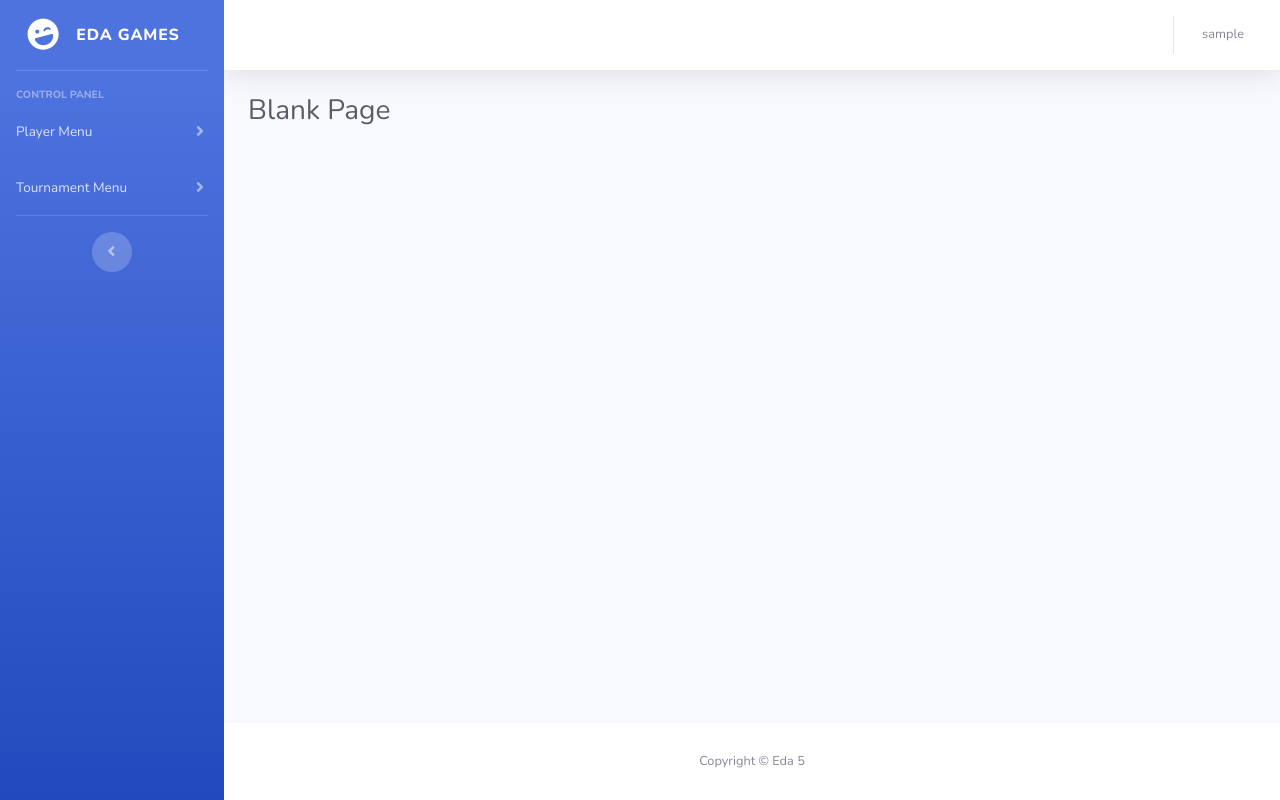
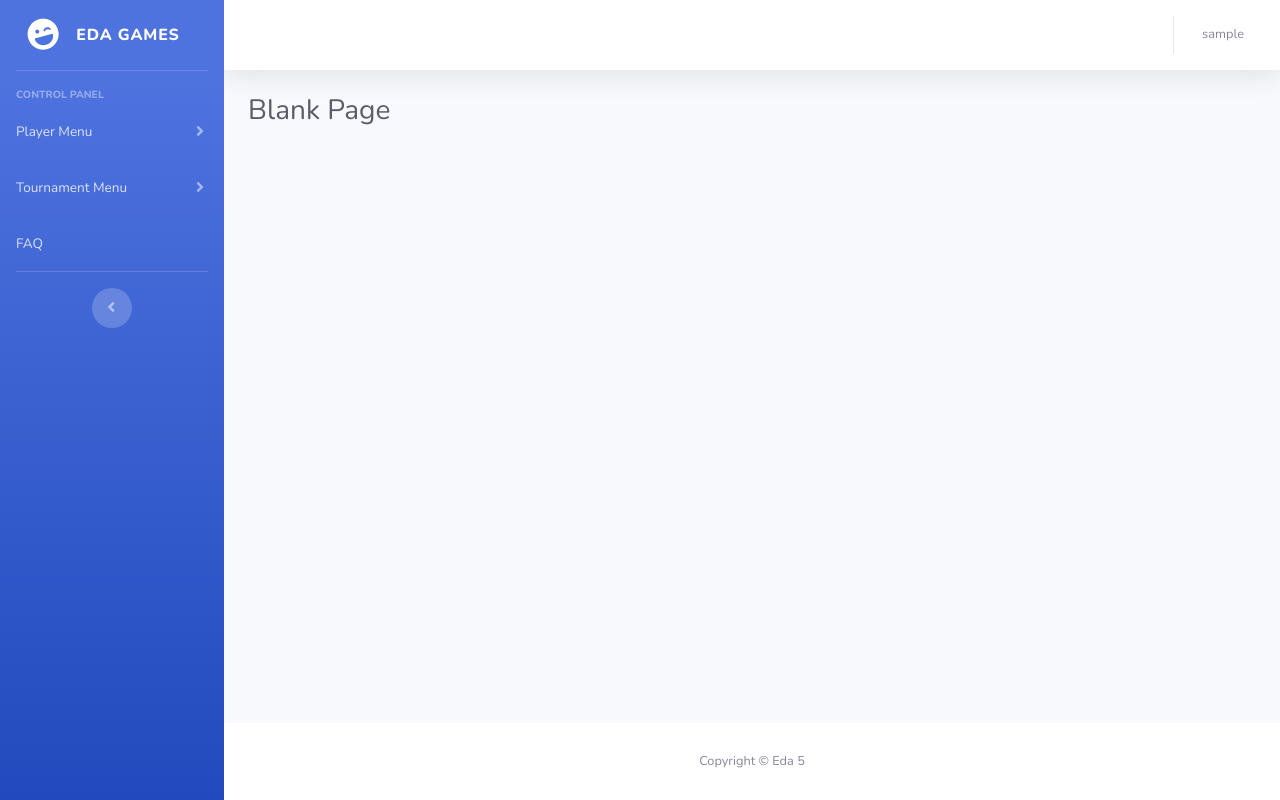
Before and after one commit to evbeda/edagames-django, a Django app: page / in a window 1280 px wide. Run offline with Django 3.2, Linux system fonts and the light colour scheme; the visitor is signed in with stand-in values (Sample User, id 1); some libraries are stand-ins or nearby versions.

Commit message:
Adds faq into sidebar

```diff
--- a/templates/base.html
+++ b/templates/base.html
@@ -72,6 +72,9 @@
                         <a class="collapse-item" href="{% url 'tournaments:create_tournament' %}">Create Tornament</a>
                     </div>
                 </div>
+                <a class="nav-link" href="{% url 'auth:faq' %}">
+                    <span>FAQ</span>
+                </a>
             </li>
             <!-- Divider -->
             <hr class="sidebar-divider d-none d-md-block">
```
